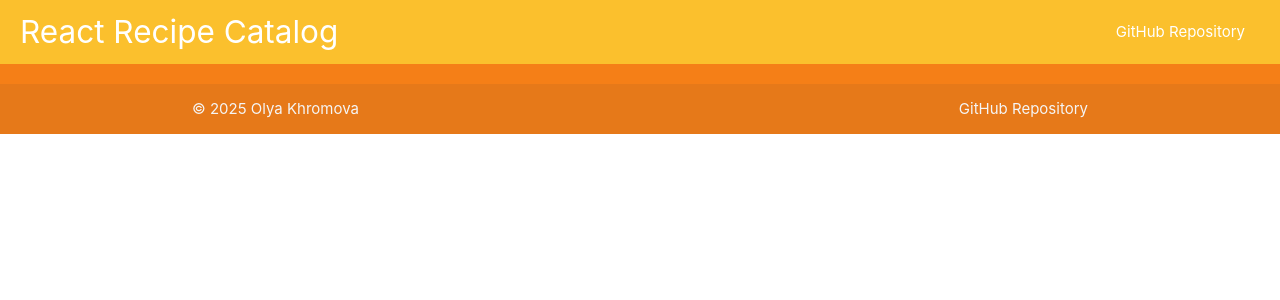
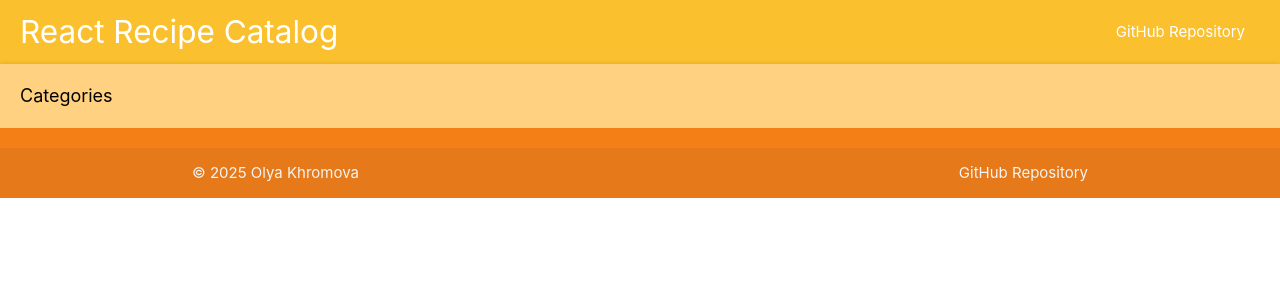
Before and after one commit to hrmvlg/ReactRecipeCatalog, a React (Vite) app: page /ReactRecipeCatalog/categories in a window 1280 px wide. Shown: the top 300 px of the page. Built offline with nearby package versions, Linux system fonts and the light colour scheme.

Commit message:
refactor routing and breadcrumb functionality for improved navigation

```diff
--- a/src/App.jsx
+++ b/src/App.jsx
@@ -11,11 +11,10 @@ function App() {
   return (
     <>
       <Header />
-      {/* <Breadcrumbs /> */}
       <Routes>
         <Route index element={<Home />} />
         <Route path='/categories/:category' element={<Category />} />
-        <Route path='/meal/:mealId' element={<Meal />} />
+        <Route path='/categories/:category/:mealId' element={<Meal />} />
       </Routes>
       <Footer />
     </>
--- a/src/assets/index.css
+++ b/src/assets/index.css
@@ -1,5 +1,11 @@
 nav {
     padding-inline: 20px;
+}
+
+.breadcrumb,
+.breadcrumb:last-child,
+.breadcrumb::before {
+    color: black;
 }
 
 .content {
--- a/src/components/Meal.jsx
+++ b/src/components/Meal.jsx
@@ -8,6 +8,7 @@ import MeasuresList from "./Ingredients/MeasuresList";
 export default function Meal() {
 
     const { mealId } = useParams();
+
     const [meal, setMeal] = useState([]);
 
     useEffect(() => {
@@ -47,7 +48,6 @@ export default function Meal() {
     } = meal;
 
     const vidUrlToEmbed = (videoUrl) => {
-        console.log(videoUrl, videoUrl.replace("watch?v=", "embed/"));
         return (videoUrl.replace("watch?v=", "embed/"));
     }
 
--- a/src/components/Meals/MealItem.jsx
+++ b/src/components/Meals/MealItem.jsx
@@ -1,6 +1,7 @@
 import { Link } from "react-router-dom";
 
-export default function MealItem({ id, name, img }) {
+export default function MealItem({ mealId, name, img, path }) {
+
     return (
         <li className="card">
             <div className="card-image waves-effect waves-block waves-light">
@@ -13,7 +14,7 @@ export default function MealItem({ id, name, img }) {
             </div>
             <div className="card-content">
                 <span className="card-title activator grey-text text-darken-4">
-                    <Link to={`/meal/${id}`}>{name}</Link>
+                    <Link to={`${path}/${mealId}`}>{name}</Link>
                 </span>
             </div>
         </li>
--- a/src/components/Meals/MealsByCategoryList.jsx
+++ b/src/components/Meals/MealsByCategoryList.jsx
@@ -1,16 +1,21 @@
 /* eslint-disable react/prop-types */
 import MealItem from "./MealItem";
+import { useLocation } from "react-router-dom";
 
 export default function MealsByCategoryList({ meals }) {
+
+    const { pathname } = useLocation();
+
     return (
         <ul className="categories categories-list">
             {
                 meals.map(el => (
                     <MealItem
                         key={el.idMeal}
-                        id={el.idMeal}
+                        mealId={el.idMeal}
                         name={el.strMeal}
                         img={el.strMealThumb}
+                        path={pathname}
                     />
                 ))
             }
--- a/src/layout/Breadcrumbs.jsx
+++ b/src/layout/Breadcrumbs.jsx
@@ -1,15 +1,23 @@
-import { Link, useLocation } from "react-router-dom"
+import { Link } from "react-router-dom"
 
-export default function Breadcrumbs() {
+export default function Breadcrumbs({ pathname }) {
 
-    // const { pathname } = useLocation();
-    // const pathnames = pathname.split("/").filter((x) => x)
+    const pathnames = pathname.split("/").filter((x) => x);
 
     return (
-        <nav>
+        <nav className="orange accent-1">
             <div className="nav-wrapper">
                 <div className="col s12">
-                    <Link to="/"></Link>
+                    {
+                        pathnames.map((item, index) => {
+                            let link = pathnames.slice(0, index + 1).join("/");
+                            return (
+                                <Link to={link === 'categories' ? '/' : link} key={index} className="breadcrumb">
+                                    {item === 'categories' ? 'Categories' : item}
+                                </Link>
+                            );
+                        })
+                    }
                 </div>
             </div>
         </nav>
--- a/src/layout/Header.jsx
+++ b/src/layout/Header.jsx
@@ -1,7 +1,13 @@
+import { useLocation } from 'react-router-dom';
+import Breadcrumbs from './Breadcrumbs';
+
 export default function Header() {
 
+    const { pathname } = useLocation();
+
     return (
-        <nav className=" yellow darken-2">
+        <header>
+            <nav className="yellow darken-2">
                 <div className="nav-wrapper">
                     <a href="/" className="brand-logo left">React Recipe Catalog</a>
                     <ul id="nav-mobile" className="right">
@@ -13,5 +19,9 @@ export default function Header() {
                     </ul>
                 </div>
             </nav>
+            {
+                pathname === '/' ? '' : <Breadcrumbs pathname={pathname} />
+            }
+        </header>
     )
 }
--- a/src/main.jsx
+++ b/src/main.jsx
@@ -6,7 +6,7 @@ import { BrowserRouter } from 'react-router-dom'
 
 createRoot(document.getElementById('root')).render(
   <StrictMode>
-    <BrowserRouter basename='/ReactRecipeCatalog'>
+    <BrowserRouter basename='/ReactRecipeCatalog/'>
       <App />
     </BrowserRouter>
   </StrictMode>,
```
Lines whose indentation alone changed are shown as unchanged.
